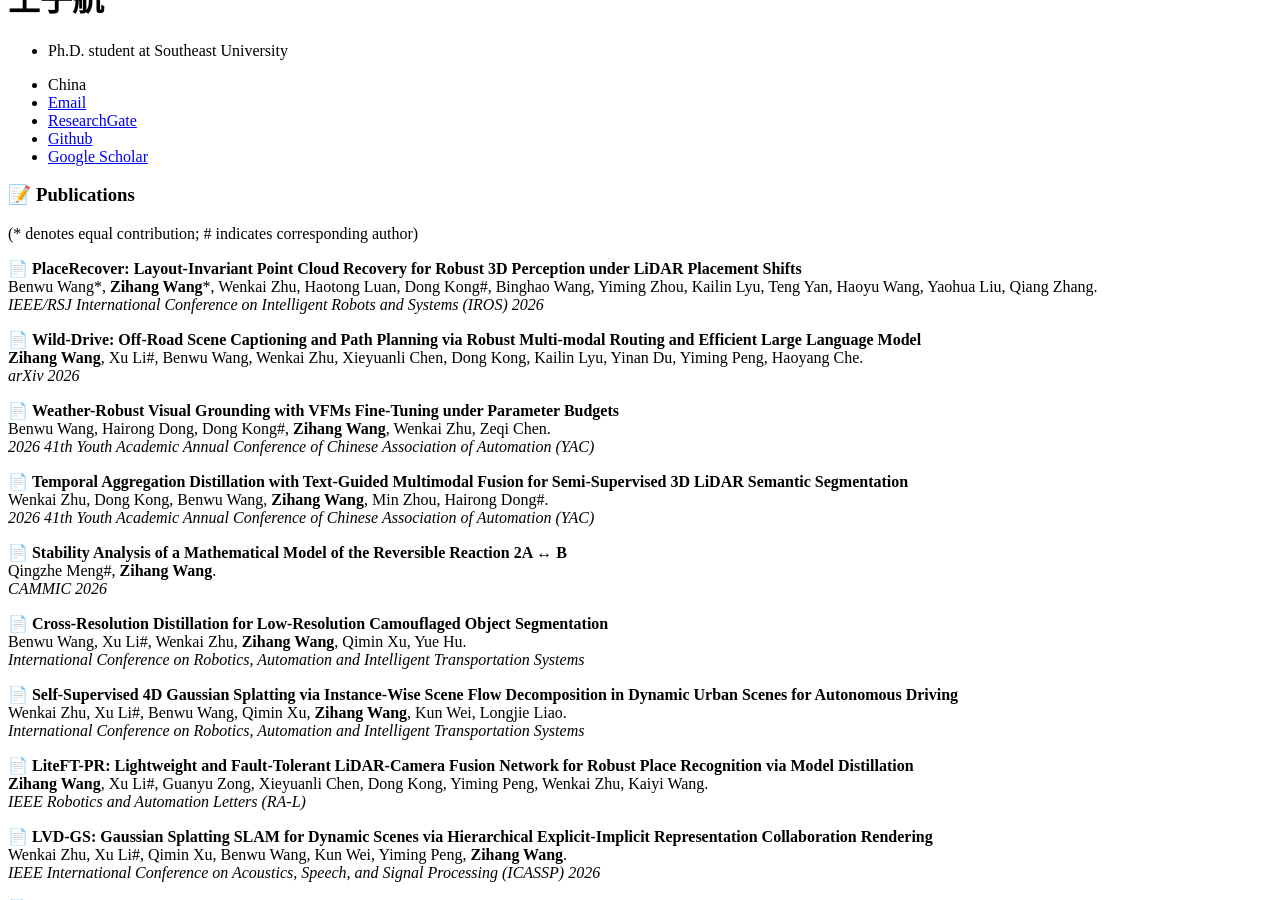
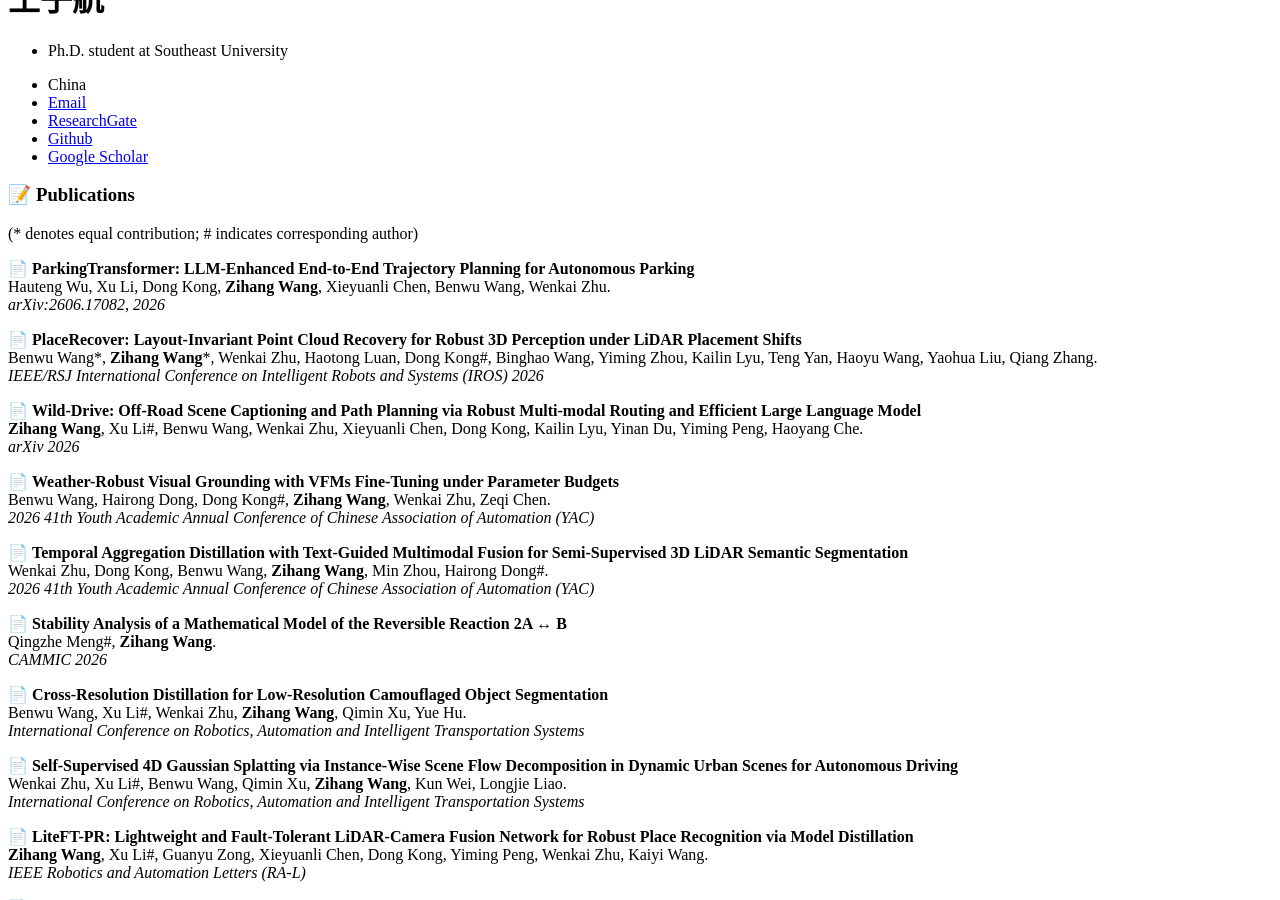
Before and after one commit to wangzihanggg/wangzihanggg.github.io, a Jekyll site: the page built from _pages/includes/pub.md, in a window 1280 px wide and 900 px high, scrolled down 308 px. Built offline with Jekyll 4.4.1, drawn with Linux system fonts in a browser that asks for light colours; our own code applies the rules of GitHub Pages for plain Markdown files.

Commit message:
Add publication details for ParkingTransformer and PlaceRecover

```diff
--- a/_pages/includes/pub.md
+++ b/_pages/includes/pub.md
@@ -4,6 +4,12 @@
 (* denotes equal contribution; # indicates corresponding author)
 
 <div class="paper-text">
+
+<p>
+  📄 <strong>ParkingTransformer: LLM-Enhanced End-to-End Trajectory Planning for Autonomous Parking</strong><br>
+  Hauteng Wu, Xu Li, Dong Kong, <strong>Zihang Wang</strong>, Xieyuanli Chen, Benwu Wang, Wenkai Zhu.<br>
+  <em>arXiv:2606.17082, 2026</em>
+</p>
 
 <p>
   📄 <strong>PlaceRecover: Layout-Invariant Point Cloud Recovery for Robust 3D Perception under LiDAR Placement Shifts</strong><br>
```
